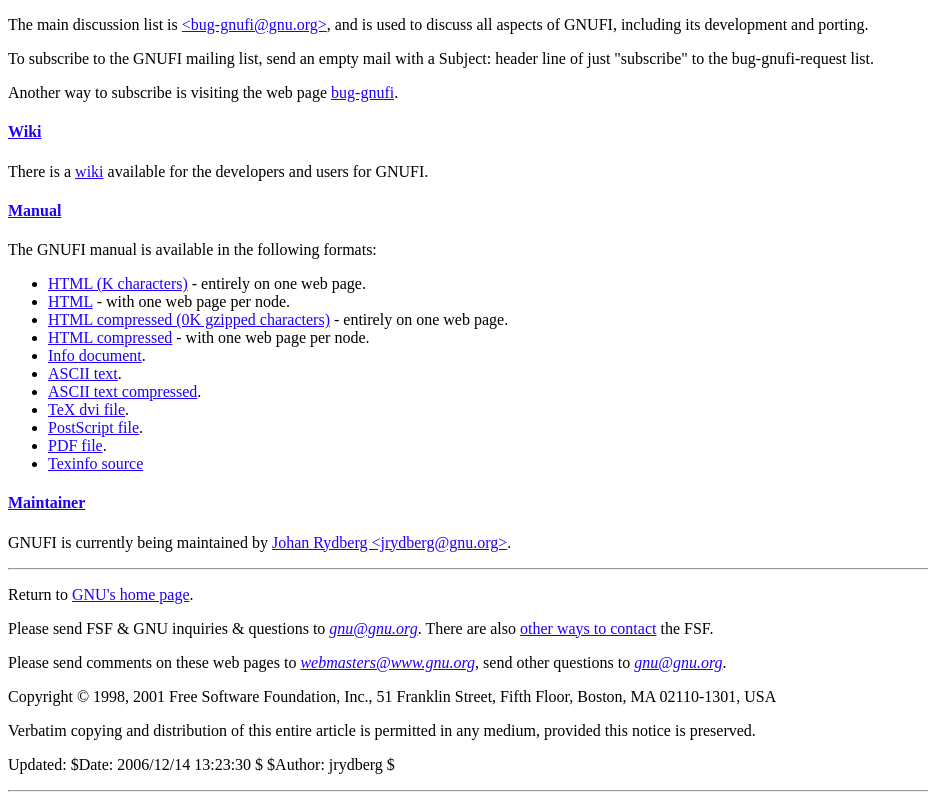
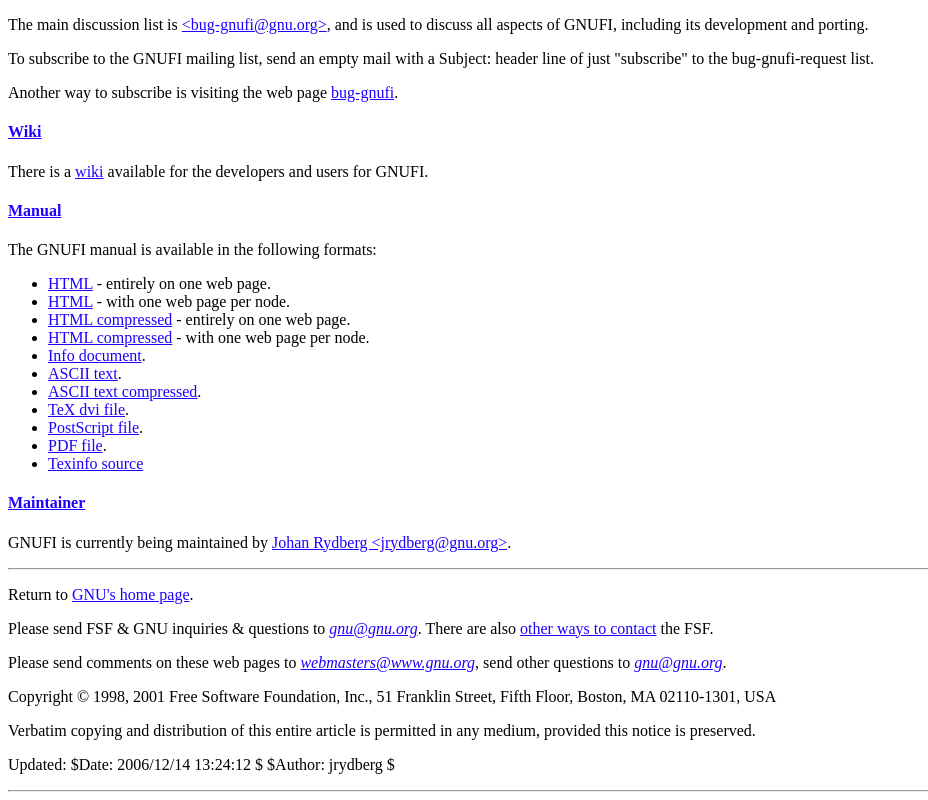
Before and after one commit to gnu-mirror-unofficial/gnufi, a plain HTML site: page index.html in a window 1280 px wide. Shown: the part 488-1288 px from the top of the page, without its empty margins (0-928 px from the left). Drawn offline with Linux system fonts and the light colour scheme.

Commit message:
Fix typo.

```diff
--- a/index.html
+++ b/index.html
@@ -79,12 +79,10 @@ available for the developers and users for GNUFI.
 <p>The GNUFI manual is available in the following formats:</p>
 
 <ul>
-  <li><a href="manual/gnufi.html">HTML
-      (K characters)</a> - entirely on one web page.</li>
+  <li><a href="manual/gnufi.html">HTML</a> - entirely on one web page.</li>
   <li><a href="manual/html_node/index.html">HTML</a> - with one web page per
       node.</li>
-  <li><a href="manual/gnufi.html.gz">HTML compressed
-      (0K gzipped characters)</a> - entirely on
+  <li><a href="manual/gnufi.html.gz">HTML compressed</a> - entirely on
       one web page.</li>
   <li><a href="manual/gnufi.html_node.tar.gz">HTML compressed</a> -
       with one web page per node.</li>
@@ -132,7 +130,7 @@ permitted in any medium, provided this notice is preserved.
 <P>
 Updated:
 <!-- hhmts start -->
-$Date: 2006/12/14 13:23:30 $ $Author: jrydberg $
+$Date: 2006/12/14 13:24:12 $ $Author: jrydberg $
 <!-- hhmts end -->
 
 <P>
```
